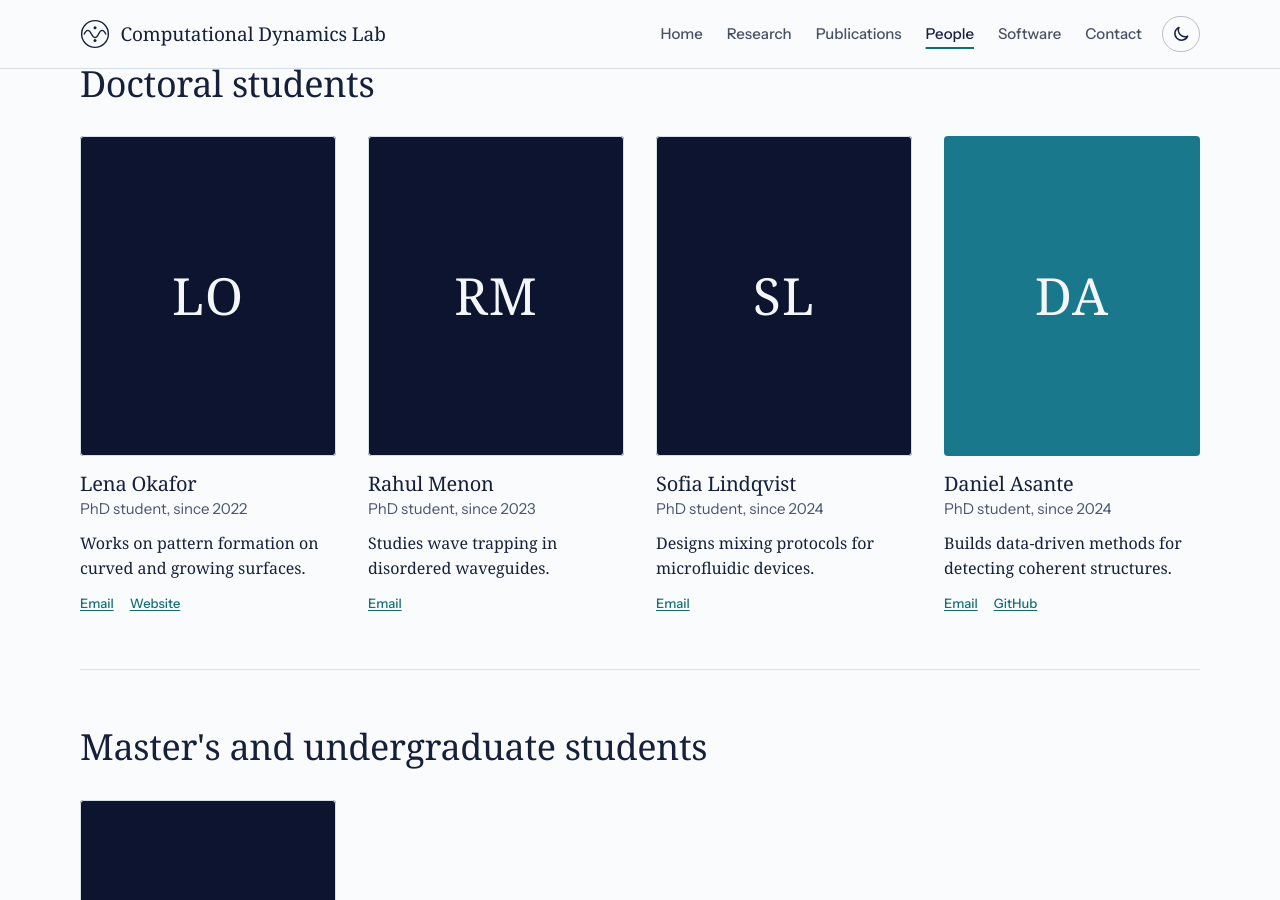
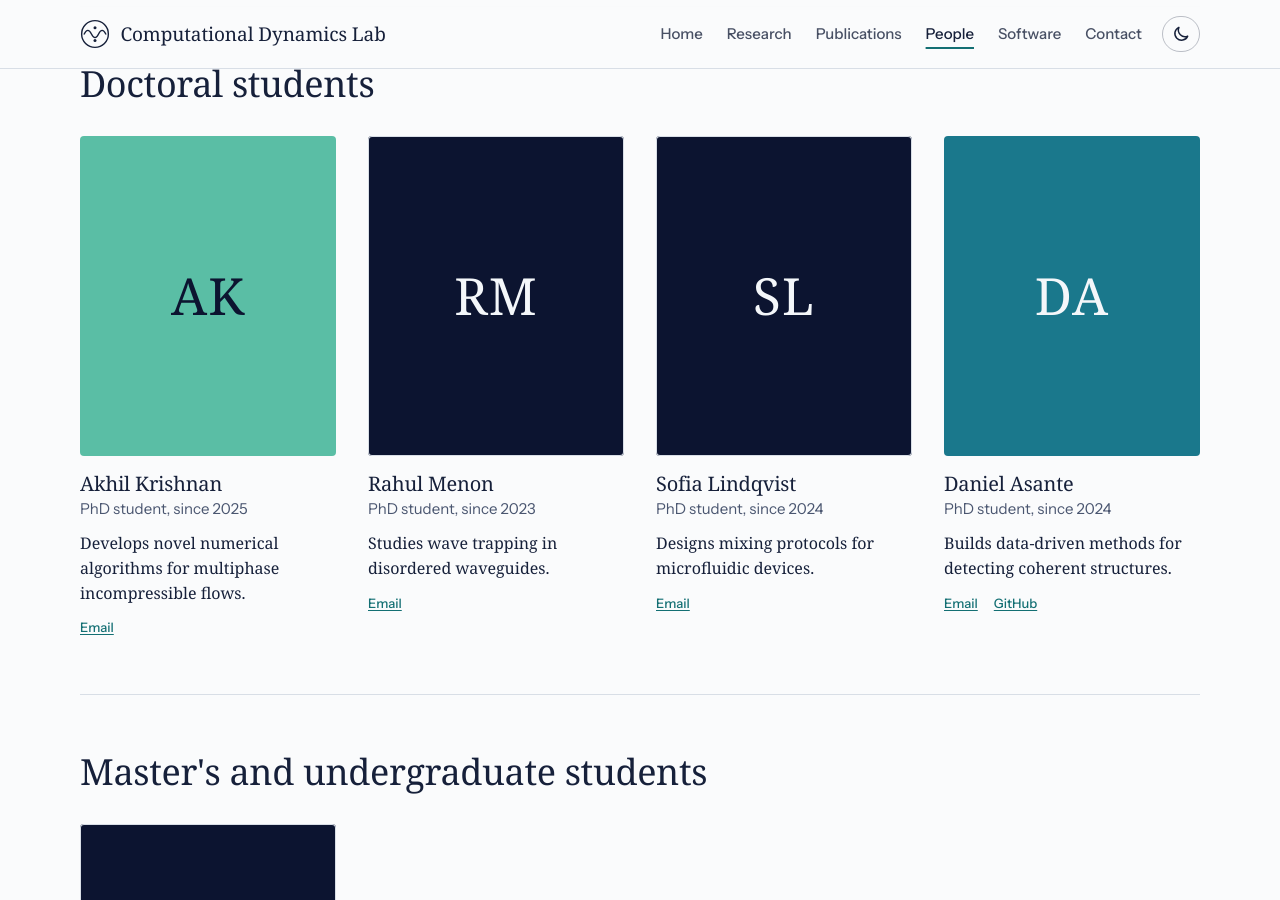
Before and after one commit to cfdlab-me-iisc/cfdlab-me-iisc.github.io, a Jekyll site: the page built from people.html, in a window 1280 px wide and 900 px high, scrolled down 1592 px. Built offline with Jekyll 4.4.1, drawn with Linux system fonts in a browser that asks for light colours; some web fonts are replaced.

Commit message:
Changes to 'people' tab to check rendering website locally

```diff
--- a/_data/people.yml
+++ b/_data/people.yml
@@ -56,13 +56,14 @@ sections:
 
   - title: Doctoral students
     members:
-      - name: Lena Okafor
-        role: PhD student, since 2022
+      - name: Akhil Krishnan
+        role: PhD student, since 2025
         bio: >-
-          Works on pattern formation on curved and growing surfaces.
+          Develops novel numerical algorithms for multiphase incompressible flows.
         links:
-          email: l.okafor@example.edu
-          website: https://example.com
+          email: kakhil@iisc.ac.in
+#          github: anakhilkrishnan
+#          website: https://example.com
       - name: Rahul Menon
         role: PhD student, since 2023
         bio: >-
```
